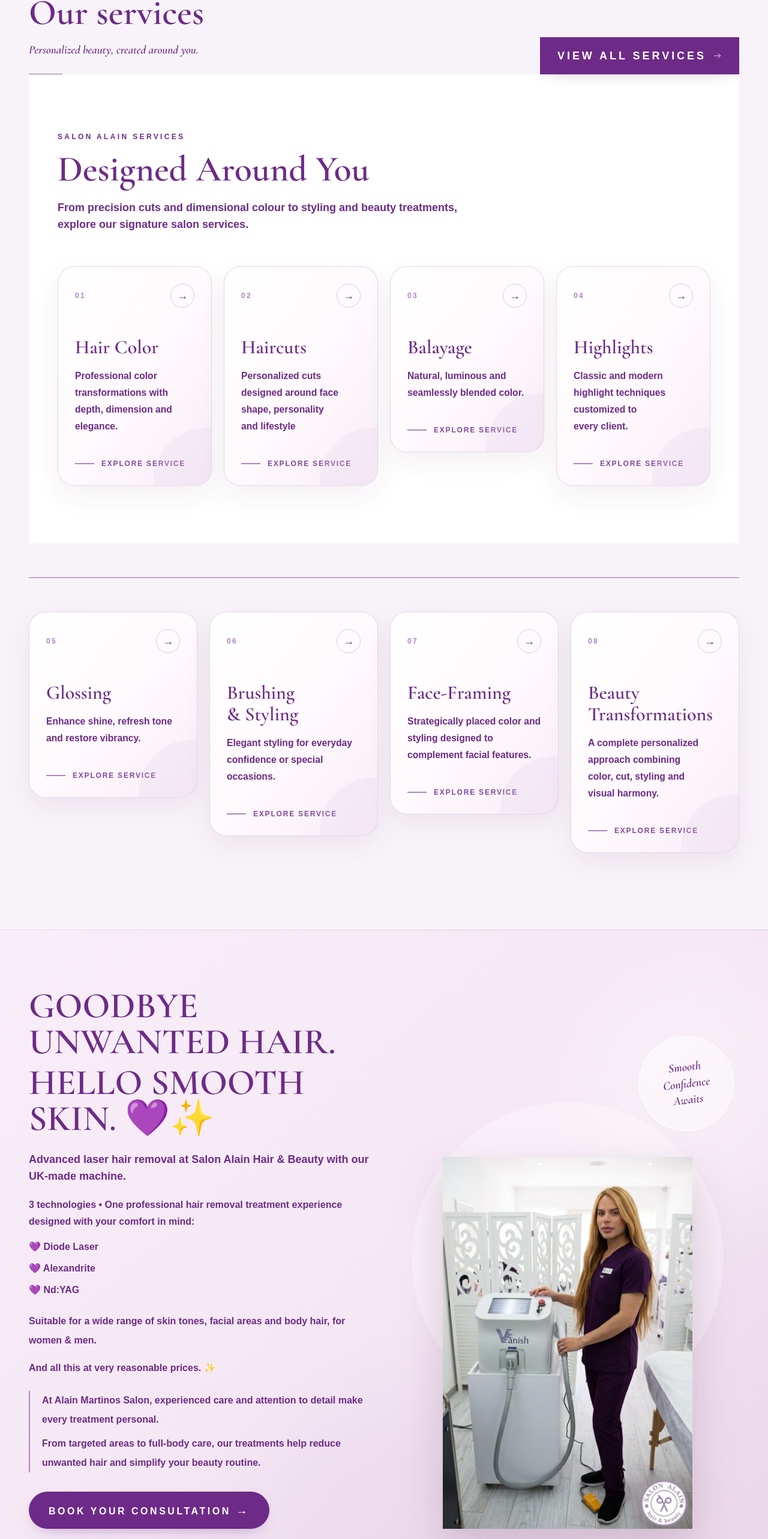
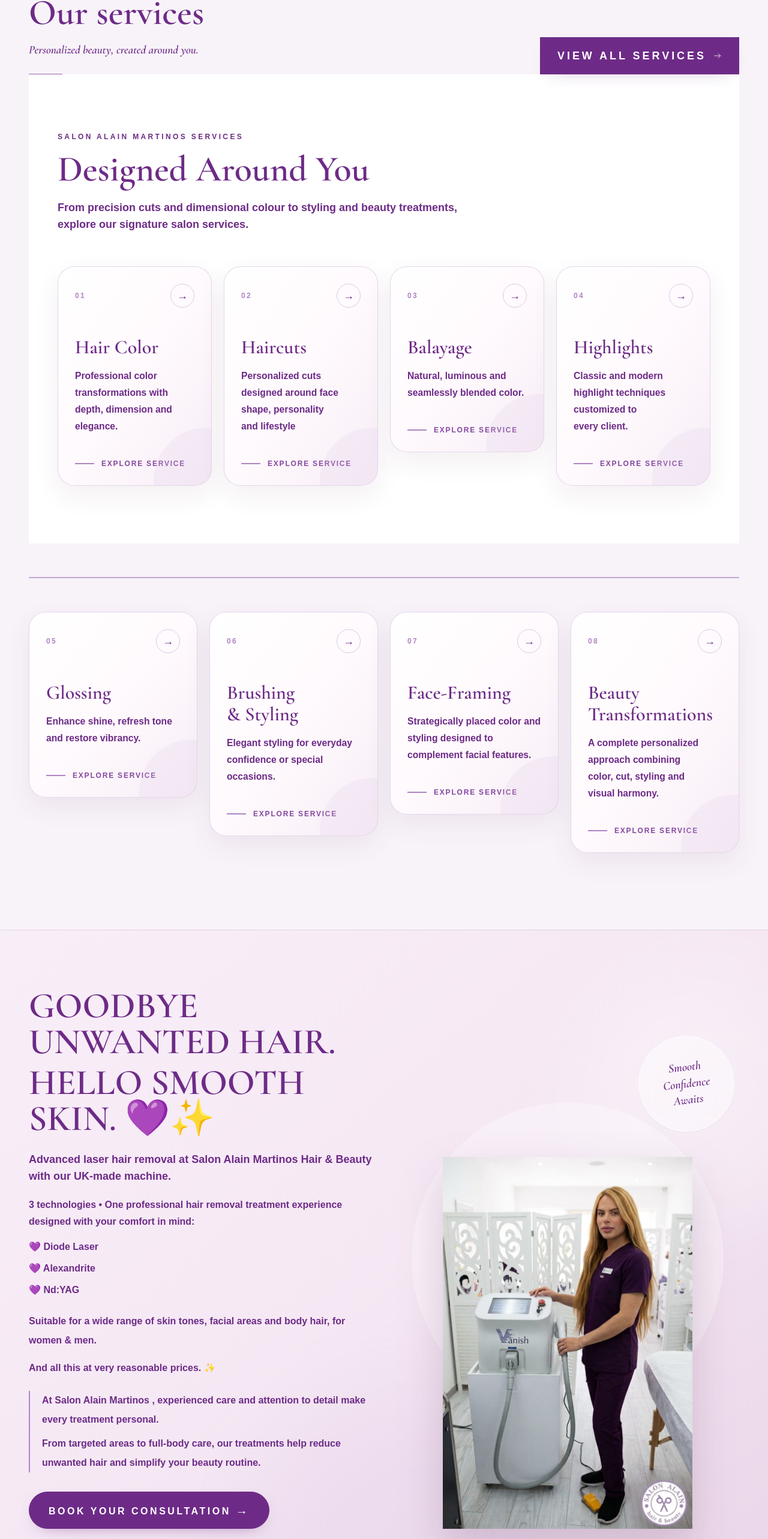
Before and after one commit to Ahmadharmoush-1/alainmartinos, a Next.js app: page / in a window 1280 px wide. Shown: the part 2542-5108 px from the top of the page at 60% size. Built offline with nearby package versions, Linux system fonts and the light colour scheme; no server answers; a web font is replaced by a local one.

Commit message:
Deploy website

```diff
--- a/src/app/page.tsx
+++ b/src/app/page.tsx
@@ -32,7 +32,7 @@
   },
 
   description:
-    "Salon Alain in Zouk Mikael – Jounieh. Alain Martinos, Lebanese-German hairdresser and visagist with 25+ years of experience: haircuts, hair color, balayage, highlights and beauty transformations in Lebanon and Germany.",
+    "Salon Alain Martinos in Zouk Mikael – Jounieh. Alain Martinos, Lebanese-German hairdresser and visagist with 25+ years of experience: haircuts, hair color, balayage, highlights and beauty transformations in Lebanon and Germany.",
 
   alternates: {
     canonical: "/",
@@ -185,7 +185,7 @@
 >
   <Image
     src="/images/logo.jpg"
-    alt="Salon Alain - Hair & Beauty by Alain Martinos"
+    alt="Salon Alain Martinos - Hair & Beauty by Alain Martinos"
     fill
     priority
     className="object-contain object-center"
@@ -633,7 +633,7 @@
           !text-plum-500
         "
       >
-        Salon Alain Services
+        Salon Alain Martinos Services
       </p>
 
       <h2
@@ -1103,7 +1103,7 @@
         </h2>
 
         <p className="mt-6 text-base leading-8 text-plum-700/80 sm:text-lg">
-          Advanced laser hair removal at Salon Alain Hair &amp; Beauty
+          Advanced laser hair removal at Salon Alain Martinos Hair &amp; Beauty
           with our UK-made machine.
         </p>
 
@@ -1129,7 +1129,7 @@
 
         <div className="mt-6 border-l-2 border-plum-400 pl-5">
           <p className="text-base leading-8 text-plum-700/80">
-            At Alain Martinos Salon, experienced care and attention
+            At Salon Alain Martinos , experienced care and attention
             to detail make every treatment personal.
           </p>
 
@@ -1196,7 +1196,7 @@
       >
         <img
           src="/images/vanish-machine.png"
-          alt="Laser hair removal equipment at Salon Alain Hair & Beauty"
+          alt="Laser hair removal equipment at Salon Alain Martinos Hair & Beauty"
           loading="lazy"
           className="
             max-h-[520px] w-auto max-w-full object-contain
```
